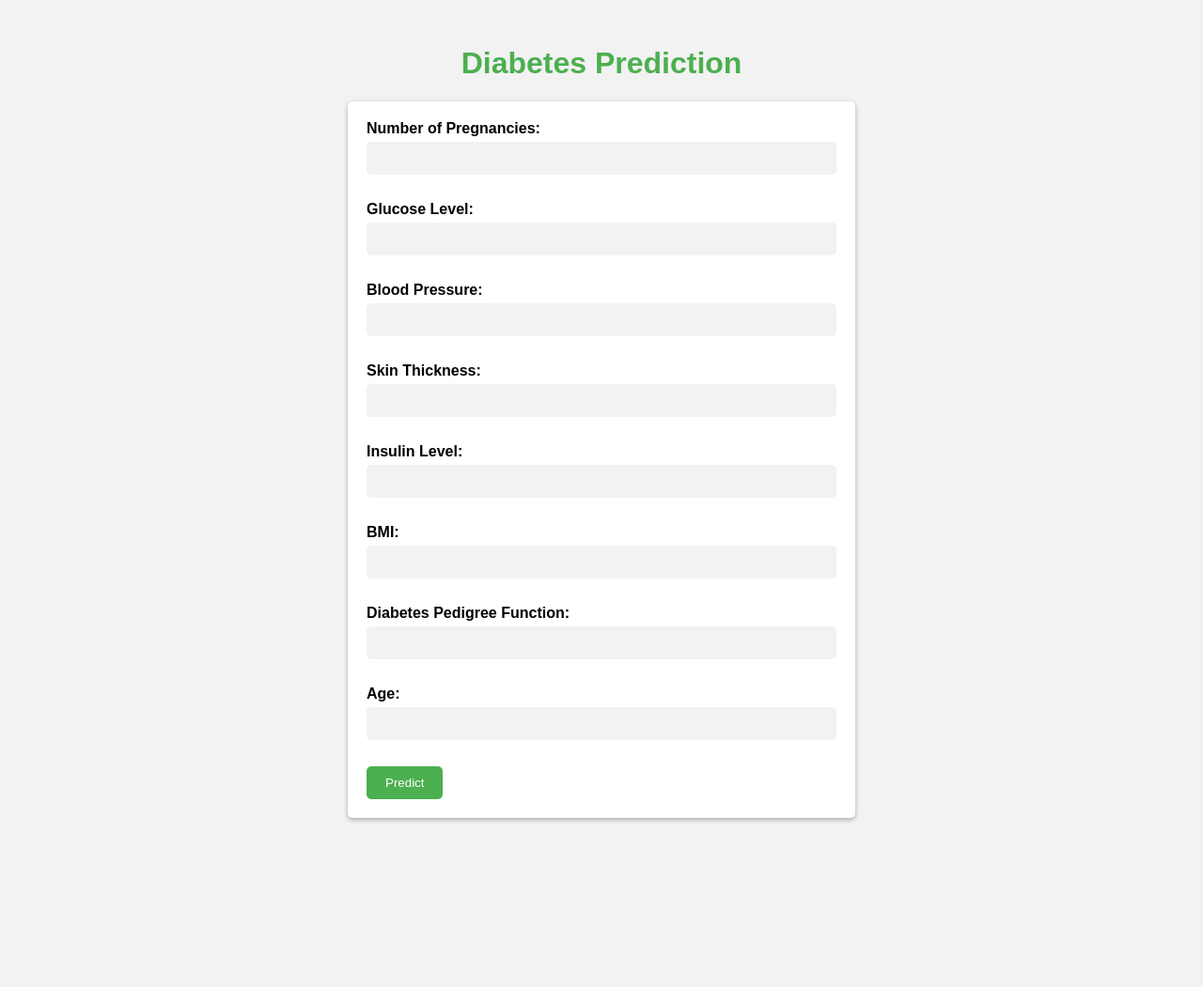
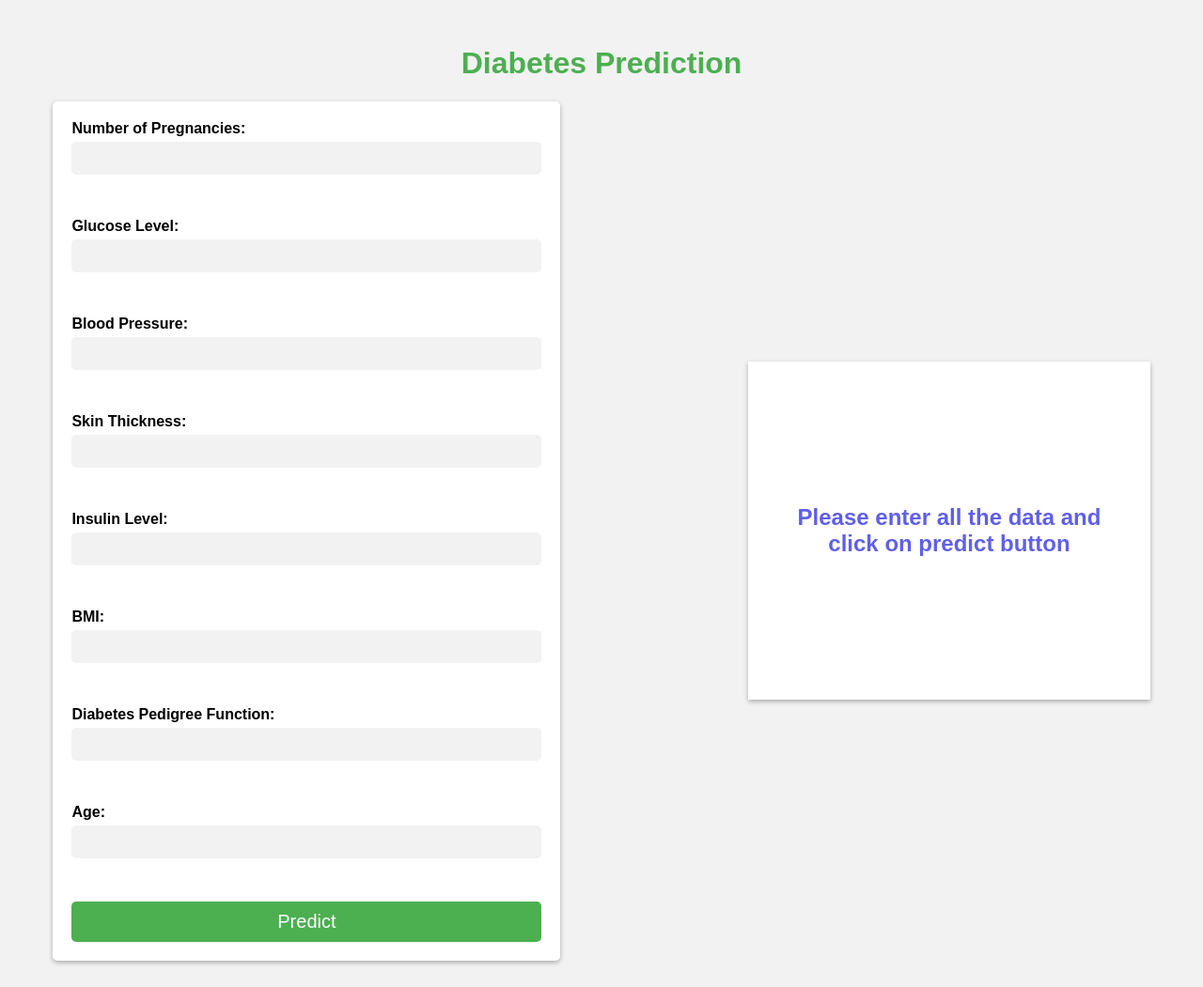
Before and after one commit to utkarshbhatnagar34/Diabetes-Prediction, a Flask app: page / in a window 1280 px wide. Shown: the whole page at 94% size. Before the commit the page ends 875 px from the top, so only its background shows below. Run offline with Flask 3, Linux system fonts and the light colour scheme; parts of the project's set-up code (start-up, migrations or seed data) failed here and were passed over.

Commit message:
Design Change

```diff
--- a/templates/index.html
+++ b/templates/index.html
@@ -2,27 +2,69 @@
 <html>
   <head>
     <title>Diabetes Prediction</title>
-    <meta charset="UTF-8">
-    <meta name="viewport" content="width=device-width, initial-scale=1.0">
+    <meta charset="UTF-8" />
+    <meta name="viewport" content="width=device-width, initial-scale=1.0" />
     <style>
       body {
         font-family: Arial, sans-serif;
         background-color: #f2f2f2;
         padding: 20px;
       }
+      .main {
+        display: flex;
+        align-items: center;
+        justify-content: center;
+        gap: 200px;
+      }
+      .predict {
+        display: flex;
+
+        justify-content: center;
+        align-items: center;
+      }
+      #card {
+        /* Add shadows to create the "card" effect */
+        padding: 30px;
+        display: flex;
+        justify-content: center;
+        align-items: center;
+        background-color: #fff;
+        width: 30%;
+        box-shadow: 0 4px 8px 0 rgba(0, 0, 0, 0.2);
+        transition: 0.3s;
+        text-align: center;
+        max-width: 500px;
+        box-shadow: 0px 2px 5px rgba(0, 0, 0, 0.3);
+        height: 300px;
+        color: rgb(95, 95, 235);
+      }
+      .color-failure {
+        color: red;
+      }
+      .color-success {
+        color: #4caf50;
+      }
+
+      /* On mouse-over, add a deeper shadow */
+      #card:hover {
+        box-shadow: 0 8px 16px 0 rgba(0, 0, 0, 0.2);
+      }
 
       h1 {
         text-align: center;
-  color: #4CAF50;
+        color: #4caf50;
       }
 
       form {
-  max-width: 500px;
-  margin: 0 auto;
+        width: 500px;
+        /* margin: 0 auto; */
         background-color: #fff;
         padding: 20px;
         border-radius: 5px;
         box-shadow: 0px 2px 5px rgba(0, 0, 0, 0.3);
+        display: flex;
+        flex-direction: column;
+        justify-content: center;
       }
 
       label {
@@ -42,70 +84,115 @@ input[type="number"] {
       }
 
       input[type="submit"] {
-  background-color: #4CAF50;
+        background-color: #4caf50;
         color: #fff;
         border: none;
         padding: 10px 20px;
         border-radius: 5px;
         cursor: pointer;
+        font-size: 20px;
       }
-
-.result {
-  text-align: center;
-  margin-top: 20px;
-  font-size: 24px;
-  font-weight: bold;
-}
-
     </style>
   </head>
   <body>
-    <h1>Diabetes Prediction</h1>
+    <div class="heading"><h1>Diabetes Prediction</h1></div>
+    <div class="main">
+      <div class="predict">
         <form id="prediction-form">
           <label for="pregnancies">Number of Pregnancies:</label>
-        <input type="number" id="pregnancies" name="pregnancies" required><br><br>
+          <input
+            type="number"
+            id="pregnancies"
+            name="pregnancies"
+            required
+          /><br /><br />
           <label for="glucose">Glucose Level:</label>
-        <input type="number" id="glucose" name="glucose" required><br><br>
+          <input
+            type="number"
+            id="glucose"
+            name="glucose"
+            required
+          /><br /><br />
           <label for="bloodpressure">Blood Pressure:</label>
-        <input type="number" id="bloodpressure" name="bloodpressure" required><br><br>
+          <input
+            type="number"
+            id="bloodpressure"
+            name="bloodpressure"
+            required
+          /><br /><br />
           <label for="skinthickness">Skin Thickness:</label>
-        <input type="number" id="skinthickness" name="skinthickness" required><br><br>
+          <input
+            type="number"
+            id="skinthickness"
+            name="skinthickness"
+            required
+          /><br /><br />
           <label for="insulin">Insulin Level:</label>
-        <input type="number" id="insulin" name="insulin" required><br><br>
+          <input
+            type="number"
+            id="insulin"
+            name="insulin"
+            required
+          /><br /><br />
           <label for="bmi">BMI:</label>
-        <input type="number" id="bmi" name="bmi" step="0.01" required><br><br>
+          <input
+            type="number"
+            id="bmi"
+            name="bmi"
+            step="0.01"
+            required
+          /><br /><br />
           <label for="diabetespedigree">Diabetes Pedigree Function:</label>
-        <input type="number" id="diabetespedigree" name="diabetespedigree" step="0.001" required><br><br>
+          <input
+            type="number"
+            id="diabetespedigree"
+            name="diabetespedigree"
+            step="0.001"
+            required
+          /><br /><br />
           <label for="age">Age:</label>
-        <input type="number" id="age" name="age" required><br><br>
-        <input type="submit" value="Predict">
+          <input type="number" id="age" name="age" required /><br /><br />
+          <input type="submit" value="Predict" />
         </form>
+      </div>
 
+      <div id="card">
+        <h2 id="text-data">
+          Please enter all the data and click on predict button
+        </h2>
+      </div>
+    </div>
     <script>
-        document.getElementById("prediction-form").addEventListener("submit", function(event) {
+      document
+        .getElementById("prediction-form")
+        .addEventListener("submit", function (event) {
           event.preventDefault();
           let form = new FormData(event.target);
           let formData = {};
-            form.forEach(function(value, key){
+          form.forEach(function (value, key) {
             formData[key] = value;
           });
-            fetch('/predict', {
-                method: 'POST',
+          fetch("/predict", {
+            method: "POST",
             headers: {
-                    'Content-Type': 'application/json'
+              "Content-Type": "application/json",
             },
-                body: JSON.stringify(formData)
+            body: JSON.stringify(formData),
           })
-            .then(response => response.json())
-            .then(data => {
-                //alert("Prediction: " + data.prediction);
-                if(data.prediction == '1')
-                  alert("Prediction: Diabetic" );
-                else
-                alert('Prediction: Non Diabetic');
+            .then((response) => response.json())
+            .then((data) => {
+              //alert("Prediction: " + data.prediction) `;
+              let infoCard = document.getElementById("text-data");
+              if (data.prediction == "1") {
+                infoCard.innerHTML = "Prediction: Diabetic";
+                infoCard.classList.add("color-failure");
+              } else {
+                infoCard.innerHTML = "Prediction: Non Diabetic";
+                infoCard.classList.add("color-success");
+              }
             })
-            .catch(error => {
-                console.error('Error:', error);
+            .catch((error) => {
+              console.error("Error:", error);
             });
         });
     </script>
```
Lines whose indentation alone changed are shown as unchanged.
